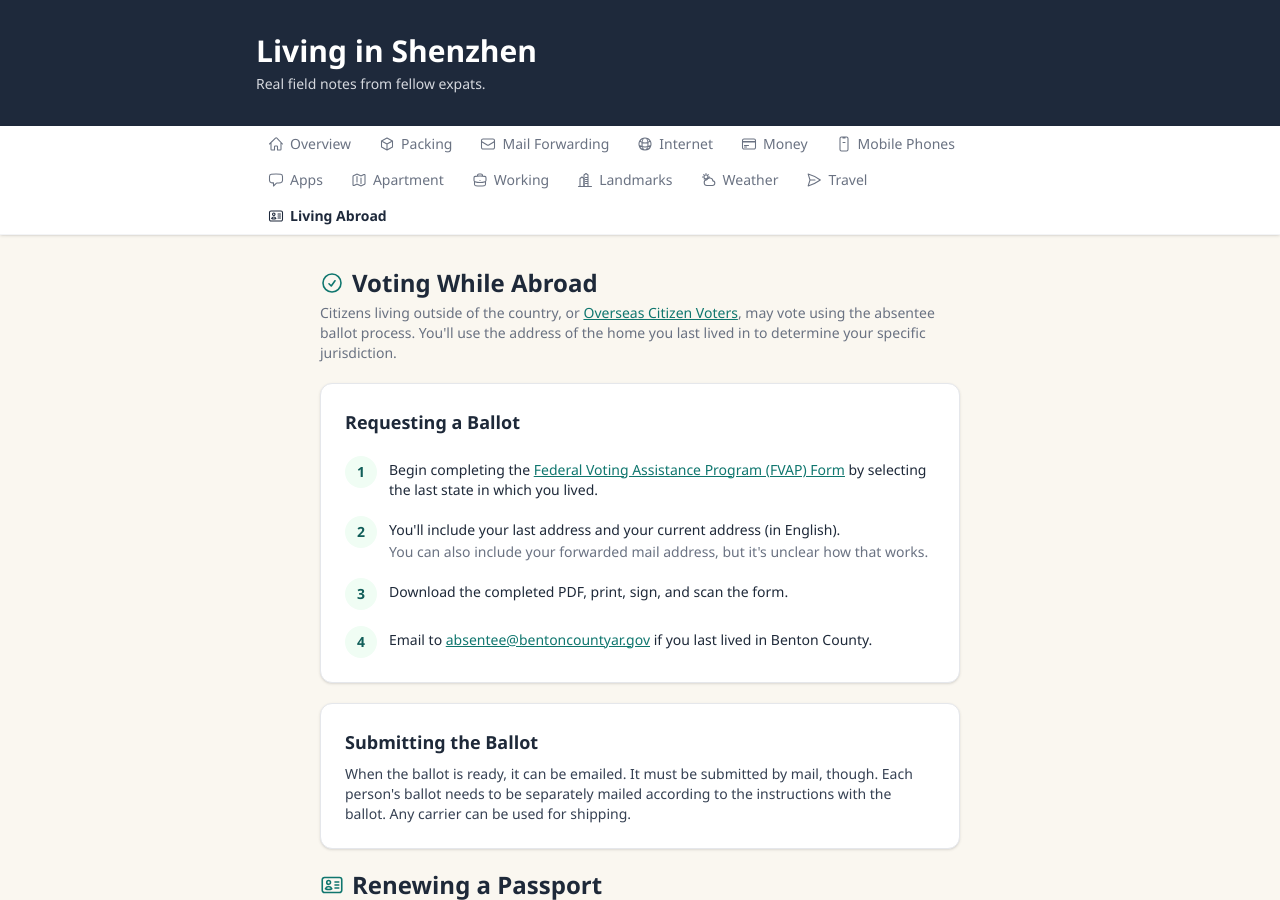
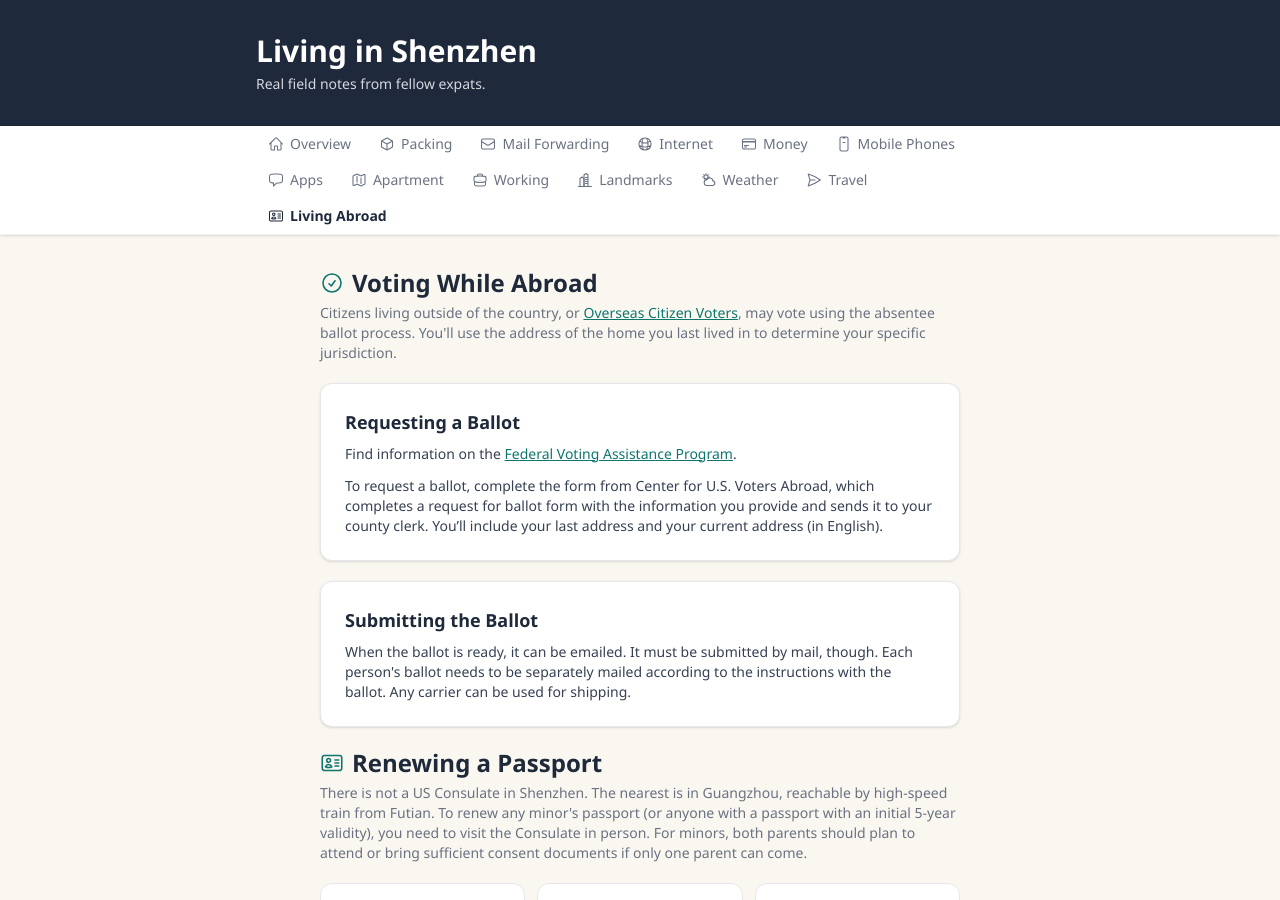
Before and after one commit to livinginshenzhen/guide, a Jekyll site: the page built from passport-renewal.html, in a window 1280 px wide and 900 px high. Built offline with Jekyll 4.4.1, drawn with Linux system fonts in a browser that asks for light colours; some web fonts are replaced; some of the changed text lies outside the part shown.

Commit message:
Rewrite Requesting a Ballot section as two paragraphs (v4.44)
Replace the four-step FVAP/email walkthrough with a link to FVAP and a
paragraph describing the Center for U.S. Voters Abroad request process.

Co-Authored-By: Claude Sonnet 5 <noreply@anthropic.com>

```diff
--- a/_layouts/default.html
+++ b/_layouts/default.html
@@ -87,7 +87,7 @@
 <!-- FOOTER -->
 <footer class="bg-brand text-white mt-12" style="background-color:#1e293b; padding-top:3rem; padding-bottom:4.5rem;">
   <div class="max-w-4xl mx-auto px-4">
-    <p class="text-blue-300 text-xs">Version 4.43. This content was last updated 14 September 2026.</p>
+    <p class="text-blue-300 text-xs">Version 4.44. This content was last updated 24 September 2026.</p>
     <p class="text-blue-300 text-xs mt-2">&copy; 2026. All rights reserved. This is a personal project of the expat community and is not endorsed guidance from any other entity. As always, things change frequently. Verify critical details with official sources before acting on them.</p>
   </div>
 </footer>
--- a/passport-renewal.html
+++ b/passport-renewal.html
@@ -12,26 +12,9 @@ title: "Living Abroad – Living in Shenzhen"
     </div>
 
     <div class="bg-white rounded-xl shadow-sm border border-gray-200 p-6">
-      <h3 class="font-bold text-lg mb-5">Requesting a Ballot</h3>
-      <div class="space-y-4">
-        <div class="flex gap-3">
-          <div class="flex-shrink-0 w-8 h-8 rounded-full bg-brand-lt text-brand-dk flex items-center justify-center font-bold text-sm">1</div>
-          <div class="text-sm pt-1"><p class="font-medium">Begin completing the <a href="https://www.fvap.gov" target="_blank" rel="noopener" class="text-brand underline">Federal Voting Assistance Program (FVAP) Form</a> by selecting the last state in which you lived.</p></div>
-        </div>
-        <div class="flex gap-3">
-          <div class="flex-shrink-0 w-8 h-8 rounded-full bg-brand-lt text-brand-dk flex items-center justify-center font-bold text-sm">2</div>
-          <div class="text-sm pt-1"><p class="font-medium">You'll include your last address and your current address (in English).</p>
-          <p class="text-gray-500 mt-0.5">You can also include your forwarded mail address, but it's unclear how that works.</p></div>
-        </div>
-        <div class="flex gap-3">
-          <div class="flex-shrink-0 w-8 h-8 rounded-full bg-brand-lt text-brand-dk flex items-center justify-center font-bold text-sm">3</div>
-          <div class="text-sm pt-1"><p class="font-medium">Download the completed PDF, print, sign, and scan the form.</p></div>
-        </div>
-        <div class="flex gap-3">
-          <div class="flex-shrink-0 w-8 h-8 rounded-full bg-brand-lt text-brand-dk flex items-center justify-center font-bold text-sm">4</div>
-          <div class="text-sm pt-1"><p class="font-medium">Email to <a href="mailto:absentee@bentoncountyar.gov" class="text-brand underline">absentee@bentoncountyar.gov</a> if you last lived in Benton County.</p></div>
-        </div>
-      </div>
+      <h3 class="font-bold text-lg mb-2">Requesting a Ballot</h3>
+      <p class="text-sm text-gray-700">Find information on the <a href="https://www.fvap.gov" target="_blank" rel="noopener" class="text-brand underline">Federal Voting Assistance Program</a>.</p>
+      <p class="text-sm text-gray-700 mt-3">To request a ballot, complete the form from Center for U.S. Voters Abroad, which completes a request for ballot form with the information you provide and sends it to your county clerk. You&rsquo;ll include your last address and your current address (in English).</p>
     </div>
 
     <div class="bg-white rounded-xl shadow-sm border border-gray-200 p-6">
```
